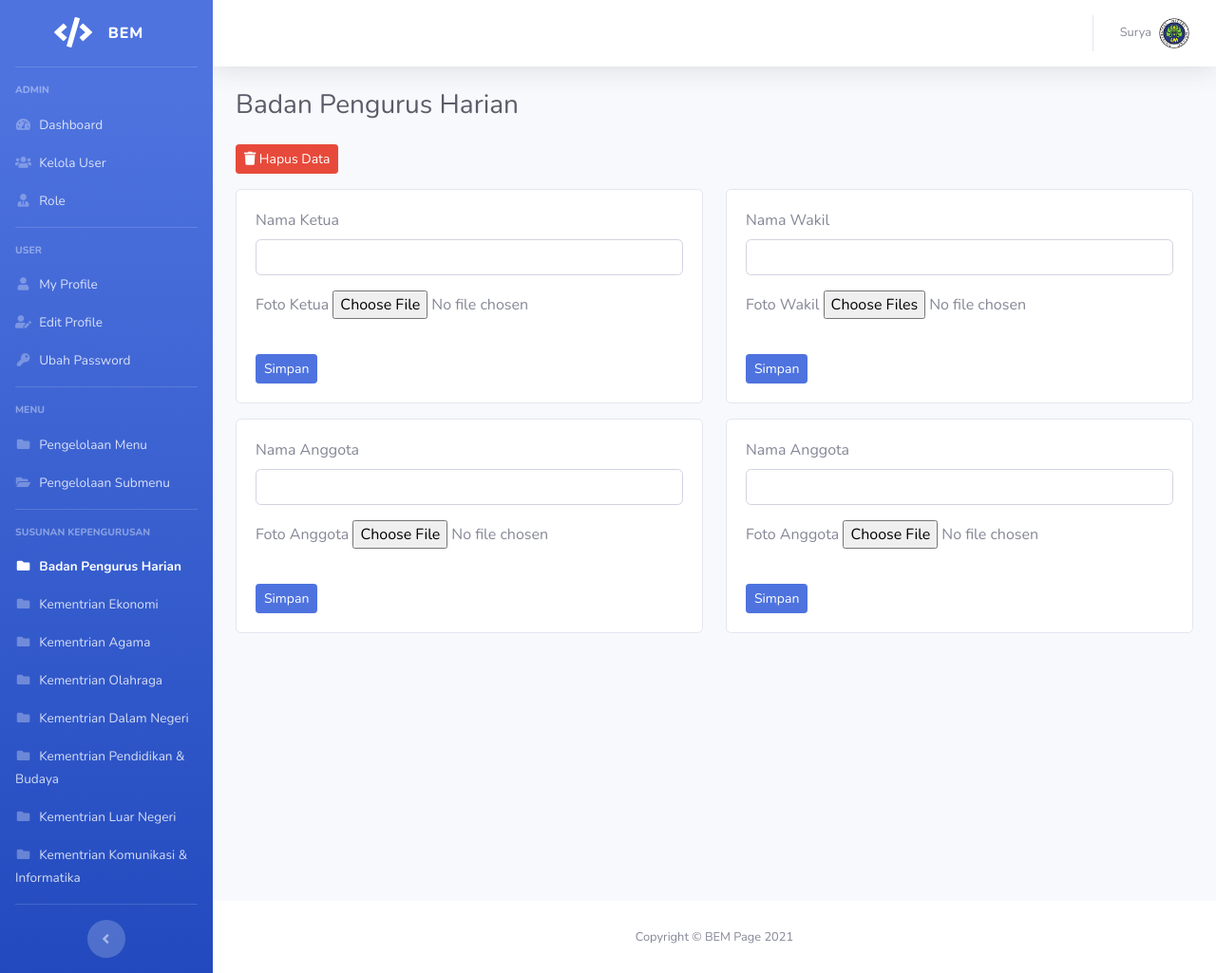
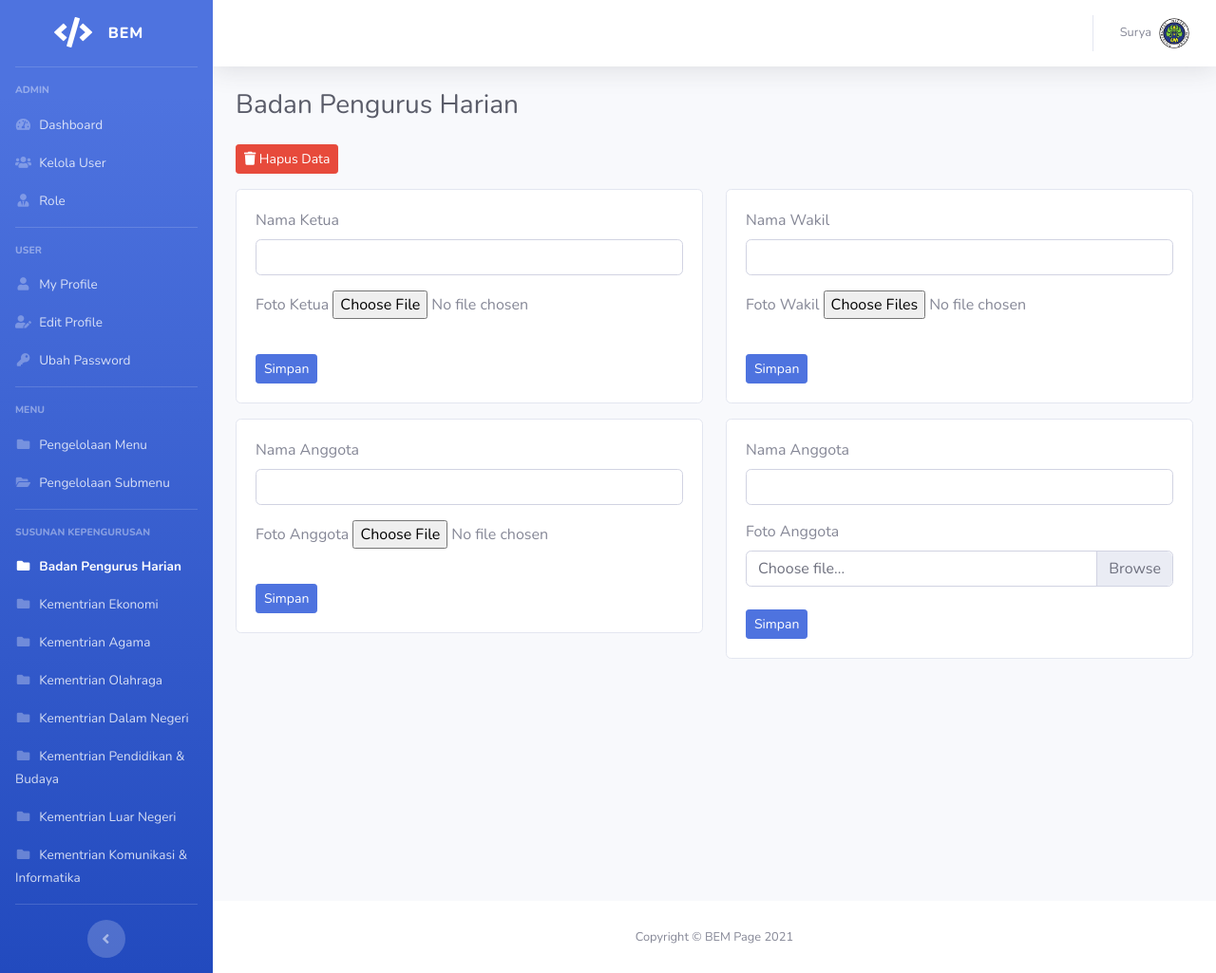
Before and after one commit to yhaae01/bem-page, a CodeIgniter app: page /bem-page/index.php/content/bph in a window 1280 px wide. Shown: the whole page at 95% size. Run offline with CodeIgniter, Linux system fonts and the light colour scheme; a user stored in the database is signed in; data comes from the database, SQL or seed files in the repository; some libraries are stand-ins or nearby versions.

Commit message:
mengubah tampilan form image pada bagian BPH

```diff
--- a/application/views/home/bph.php
+++ b/application/views/home/bph.php
@@ -74,9 +74,12 @@
                     </div>
                     <div class="form-group">
                         <label for="">Foto Anggota</label>
-                        <input type="file" name="img_anggota2">
+                        <div class="custom-file mb-2">
+                            <input type="file" name="img_anggota2" class="custom-file-input" id="validatedCustomFile" required>
+                            <label class="custom-file-label" for="validatedCustomFile">Choose file...</label>
+                        </div>
                     </div>
-                    <button type="submit" class="btn btn-primary mt-3 btn-sm">Simpan</button>
+                    <button type="submit" class="btn btn-primary btn-sm">Simpan</button>
                     </form>
                 </div>
             </div>
```
Also changed, not shown: application/controllers/Content.php (+14 -0 lines).
